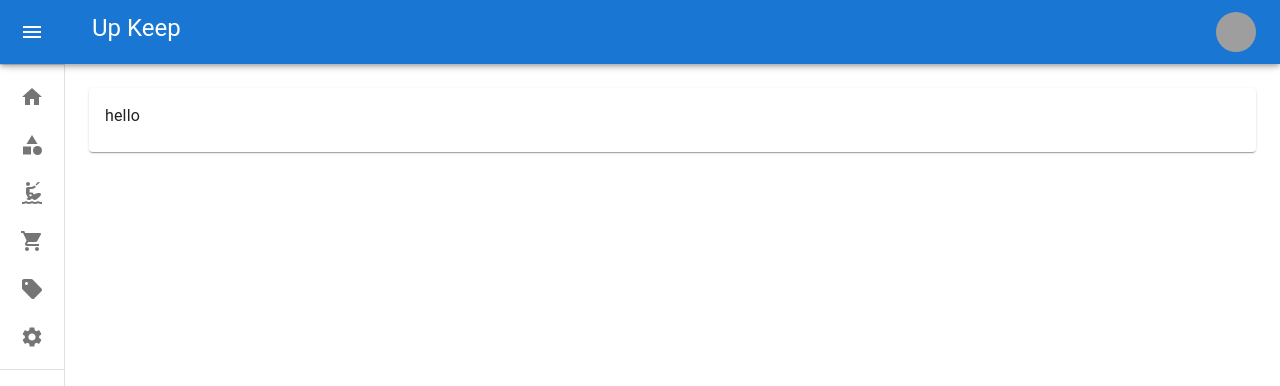
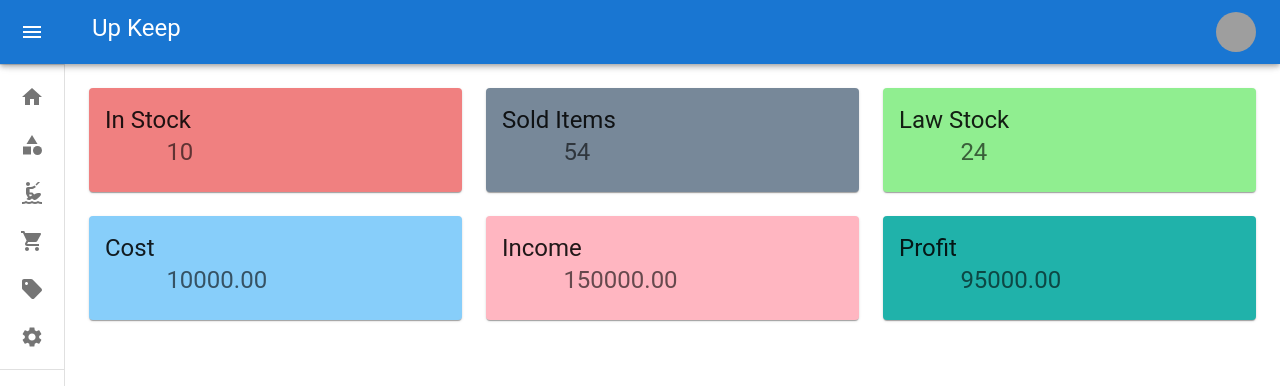
Before and after one commit to DanujaV/keep-up-SLTC, a React (Create React App) app: page / in a window 1280 px wide. Shown: the top 386 px of the page. Built offline with nearby package versions, Linux system fonts and the light colour scheme; grey boxes are pictures that could not be loaded.

Commit message:
add dashboard cards

```diff
--- a/src/pages/Dashboard/index.jsx
+++ b/src/pages/Dashboard/index.jsx
@@ -1,18 +1,91 @@
 import React, { Component } from 'react';
 import Card from '@mui/material/Card';
 import CardContent from '@mui/material/CardContent';
-import { Typography } from '@mui/material';
+import { Typography, Grid } from '@mui/material';
 
 class Home extends Component {
     render() {
         return (
-            <div>
-                <Card sx={{ minWidth: 275 }}>
-                    <CardContent>
-                        <Typography>hello</Typography>
-                    </CardContent>
-                </Card>
-            </div>
+            <Grid container className="pt-2" spacing={3}>
+                <Grid item lg={4} xs={12} sm={12} md={6}>
+                    <Card sx={{ minWidth: 275 }} style={{ backgroundColor: "lightcoral" }}>
+                        <CardContent>
+                            <Typography variant="h5" component="div">
+                                In Stock
+                            </Typography>
+                            <Typography style={{ marginLeft: '18%' }} variant="h5" color="text.secondary">
+                                {/* {this.state.supplierCount} */}
+                                10
+                            </Typography>
+                        </CardContent>
+                    </Card>
+                </Grid>
+                <Grid item lg={4} xs={12} sm={12} md={6}>
+                    <Card sx={{ minWidth: 275 }} style={{ backgroundColor: "lightslategray" }}>
+                        <CardContent>
+                            <Typography variant="h5" component="div">
+                                Sold Items
+                            </Typography>
+                            <Typography style={{ marginLeft: '18%' }} variant="h5" color="text.secondary">
+                                {/* {this.state.supplierCount} */}
+                                54
+                            </Typography>
+                        </CardContent>
+                    </Card>
+                </Grid>
+                <Grid item lg={4} xs={12} sm={12} md={6}>
+                    <Card sx={{ minWidth: 275 }} style={{ backgroundColor: "lightgreen" }}>
+                        <CardContent>
+                            <Typography variant="h5" component="div">
+                                Law Stock
+                            </Typography>
+                            <Typography style={{ marginLeft: '18%' }} variant="h5" color="text.secondary">
+                                {/* {this.state.supplierCount} */}
+                                24
+                            </Typography>
+                        </CardContent>
+                    </Card>
+                </Grid>
+                <Grid item lg={4} xs={12} sm={12} md={6}>
+                    <Card sx={{ minWidth: 275 }} style={{ backgroundColor: "lightskyblue" }}>
+                        <CardContent>
+                            <Typography variant="h5" component="div">
+                                Cost
+                            </Typography>
+                            <Typography style={{ marginLeft: '18%' }} variant="h5" color="text.secondary">
+                                {/* {this.state.supplierCount} */}
+                                10000.00
+                            </Typography>
+                        </CardContent>
+                    </Card>
+                </Grid>
+                <Grid item lg={4} xs={12} sm={12} md={6}>
+                    <Card sx={{ minWidth: 275 }} style={{ backgroundColor: "lightpink" }}>
+                        <CardContent>
+                            <Typography variant="h5" component="div">
+                                Income
+                            </Typography>
+                            <Typography style={{ marginLeft: '18%' }} variant="h5" color="text.secondary">
+                                {/* {this.state.supplierCount} */}
+                                150000.00
+                            </Typography>
+                        </CardContent>
+                    </Card>
+                </Grid>
+                <Grid item lg={4} xs={12} sm={12} md={6}>
+                    <Card sx={{ minWidth: 275 }} style={{ backgroundColor: "lightseagreen" }}>
+                        <CardContent>
+                            <Typography variant="h5" component="div">
+                                Profit
+                            </Typography>
+                            <Typography style={{ marginLeft: '18%' }} variant="h5" color="text.secondary">
+                                {/* {this.state.supplierCount} */}
+                                95000.00
+                            </Typography>
+                        </CardContent>
+                    </Card>
+                </Grid>
+            </Grid>
         );
     }
 }
```
